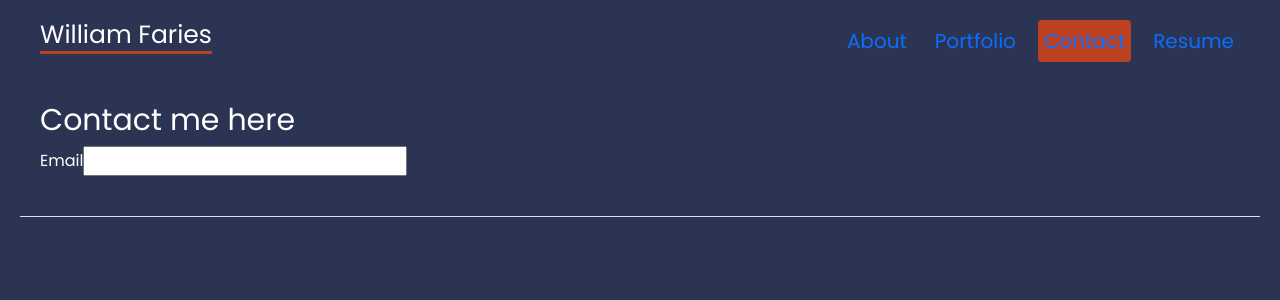
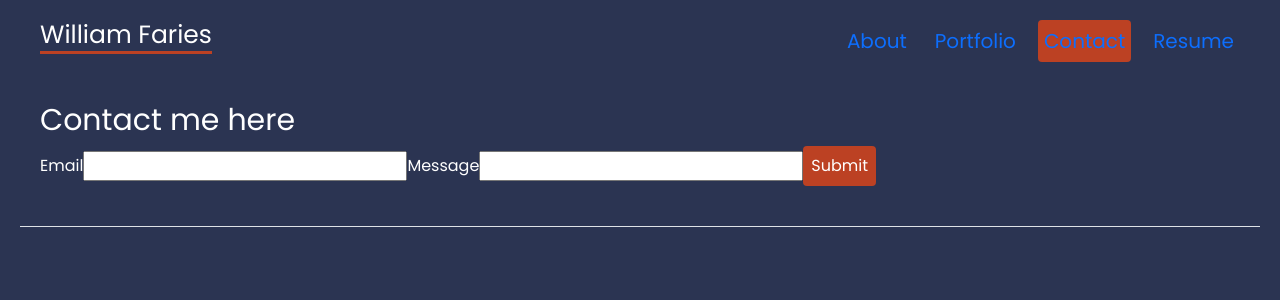
Before and after one commit to Element2804/Portfolio-Revamp, a React (Create React App) app: page /contact in a window 1280 px wide. Shown: the top 300 px of the page. Built offline with nearby package versions, Linux system fonts and the light colour scheme; the HTML template or start-up script is replaced by a standard one.

Commit message:
getting off main branch

```diff
--- a/src/components/pages/Contact.js
+++ b/src/components/pages/Contact.js
@@ -1,5 +1,15 @@
-import React from "react";
+import React, {useState} from "react";
 import { Form } from "react-router-dom";
+
+const submitForm = (e) => {
+    e.preventDefault();
+    const [name, setName] = useState ("");
+    const [email, setEmail] = useState("");
+    const [message, setMessage] = useState("");
+    const [error, setError] = useState("");
+
+}
+
 
 const Contact = () => {
     return (
@@ -11,6 +21,11 @@ const Contact = () => {
             <span>Email</span>
             <input type="email" name="email" required/>
         </label>
+        <label>
+            <span>Message</span>
+            <input type="email" name="email" required/>
+        </label>
+        <button>Submit</button>
     </form>
     </Form>
 </section>
```
